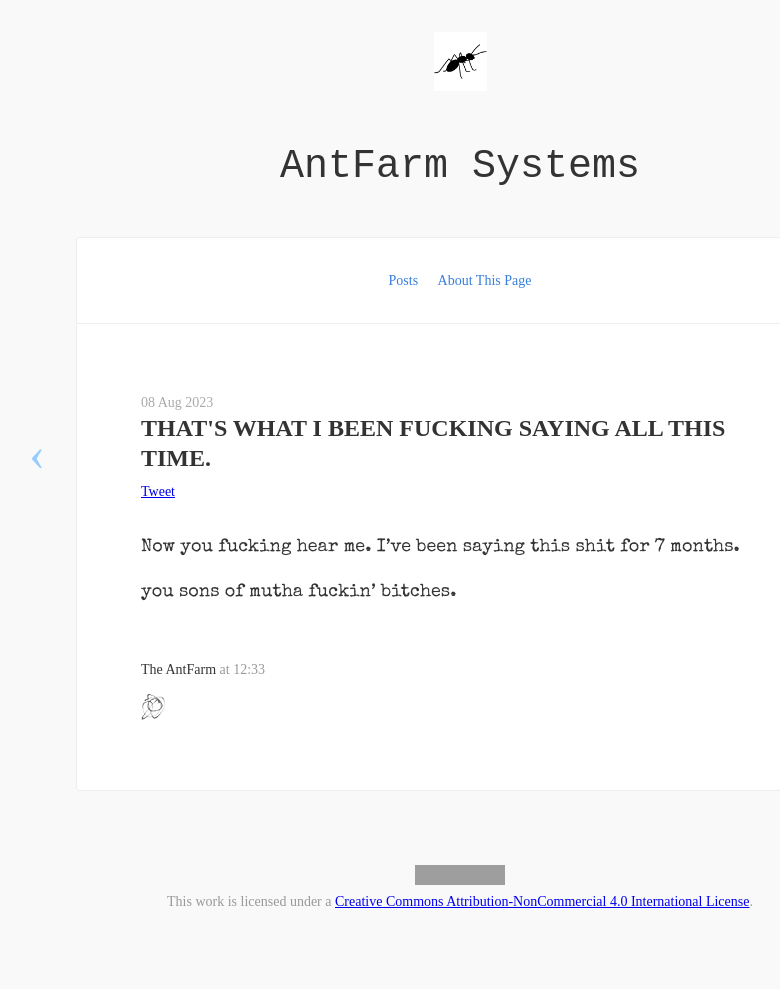
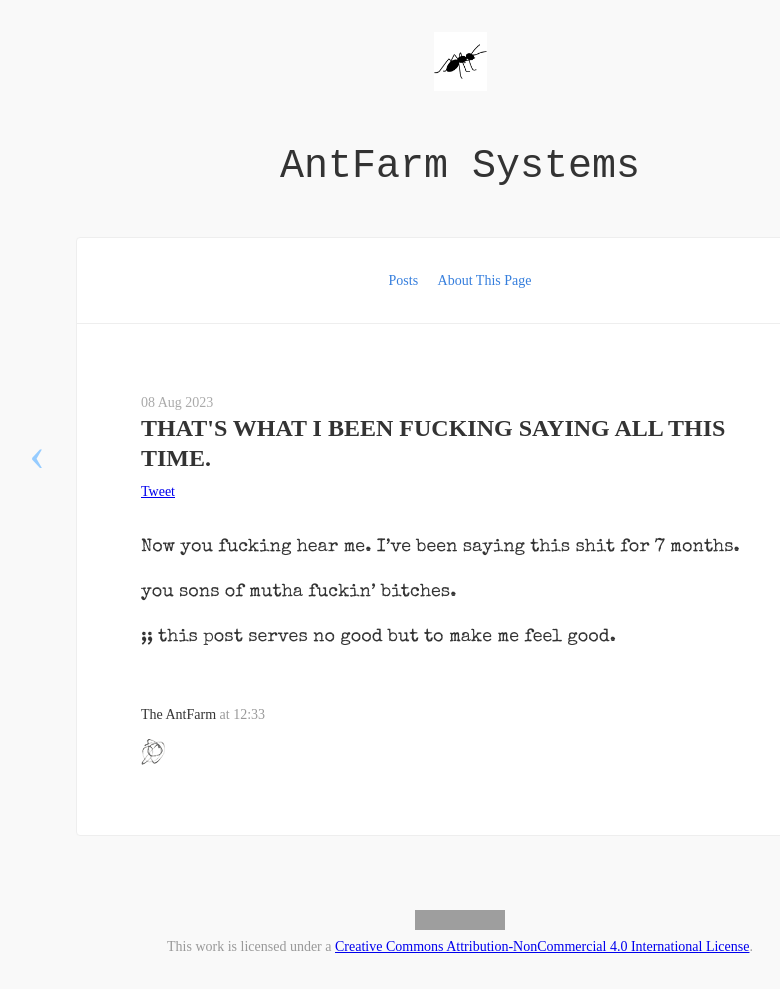
Before and after one commit to antfarm-systems/antfarm-systems.github.io, a Jekyll site: the page built from _posts/2023-08-08-now-you-hear-me.md, in a window 1280 px wide. Shown: the whole page, without its empty margins (180-960 px from the left). Built offline with Jekyll 4.4.1, drawn with Linux system fonts in a browser that asks for light colours; nearby versions of some CDN libraries; comment, search, counter and statistics services are not loaded; before the commit the page ends 944 px from its top, so only the background shows below that; grey boxes are pictures that could not be loaded.

Commit message:
wacka wack bitches

```diff
--- a/_posts/2023-08-08-now-you-hear-me.md
+++ b/_posts/2023-08-08-now-you-hear-me.md
@@ -6,3 +6,7 @@ date: 2023-08-08 12:33
 Now you fucking hear me. I've been saying this shit for 7 months.
 
 you sons of mutha fuckin' bitches.
+
+
+;;
+this post serves no good but to make me feel good.
```
